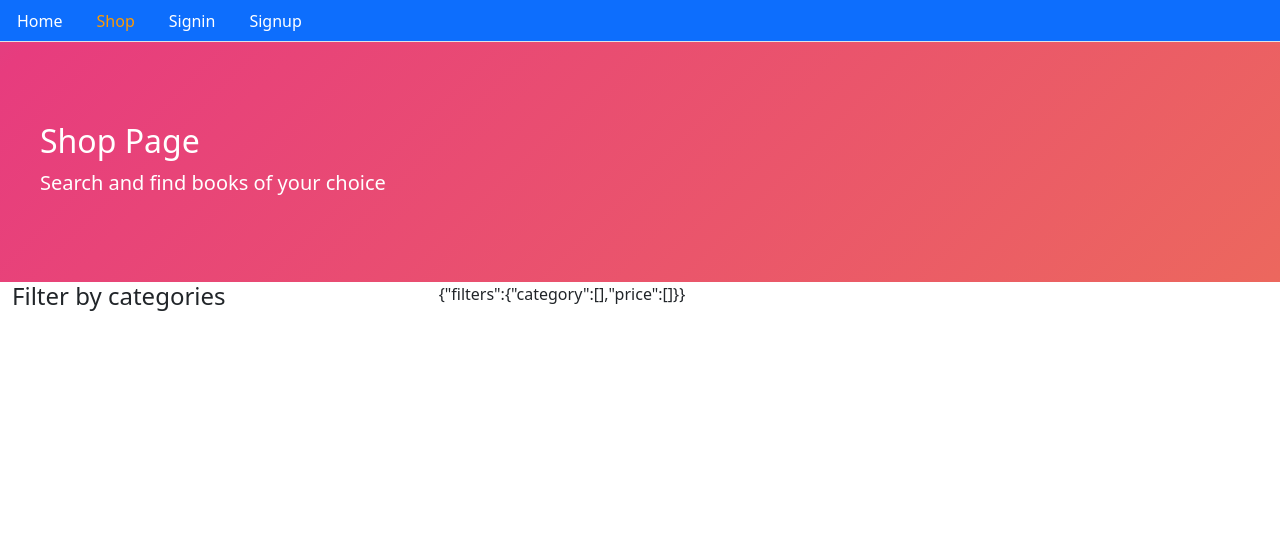
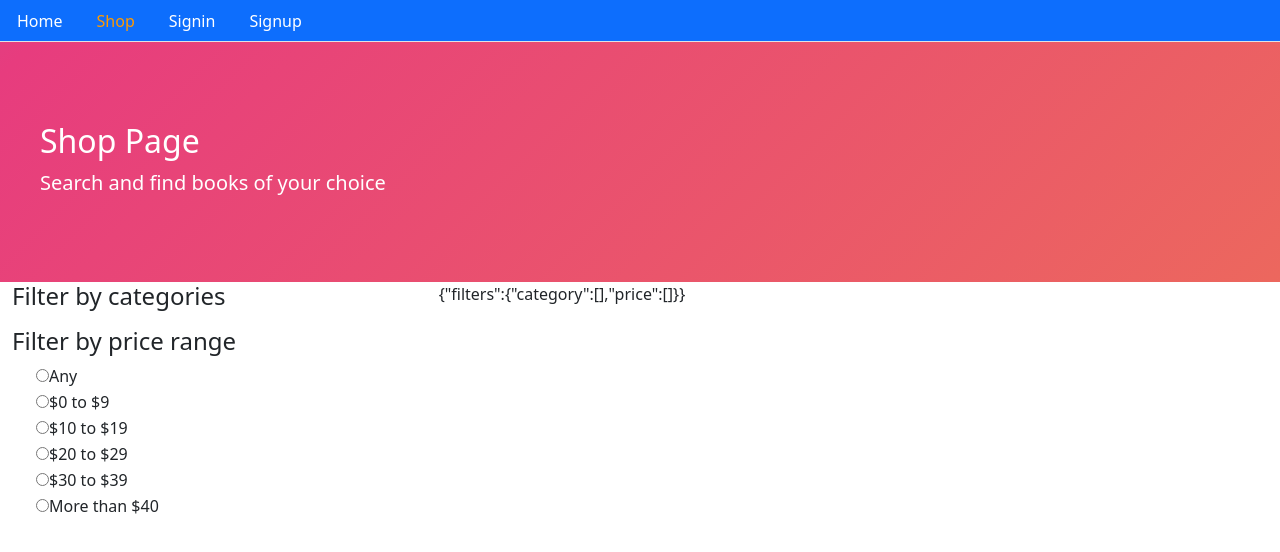
Before and after one commit to HtetOoNaing/ecommerce-udemy-react-hook, a React (Create React App) app: page /shop in a window 1280 px wide. Shown: the top 552 px of the page. Built offline with nearby package versions, Linux system fonts and the light colour scheme; no server answers.

Commit message:
add radio buttons for price range

```diff
--- /dev/null
+++ b/src/core/RadioBox.js
@@ -0,0 +1,19 @@
+import React, { Fragment, useState } from 'react';
+
+const RadioBox = ({prices}) => {
+    const [value, setValue] = useState(0);
+    const handleChange = () => {
+
+    }
+
+    return prices.map((p, i) => (
+        <div key={i}>
+            <div className="form-check">
+                <input onChange={handleChange} value={p._id} type="radio" className="mr-2 ml-4" />
+                <label className="form-check-label">{p.name}</label>
+            </div>
+        </div>
+    ))
+}
+
+export default RadioBox;
--- a/src/core/Shop.js
+++ b/src/core/Shop.js
@@ -3,6 +3,8 @@
 import Card from './Card';
 import { getCategories } from './apiCore';
 import Checkbox from './Checkbox';
+import RadioBox from './RadioBox';
+import {prices} from './fixedPrices';
 
 const Shop = () => {
     const [myFilters, setMyFilters] = useState({
@@ -40,6 +42,10 @@
                     <ul>
                         <Checkbox categories={categories} handleFilters={filters => handleFilters(filters, 'category')} />
                     </ul>
+                    <h4>Filter by price range</h4>
+                    <div>
+                        <RadioBox prices={prices} handleFilters={filters => handleFilters(filters, 'price')} />
+                    </div>
                 </div>
                 <div className="col-8">{JSON.stringify(myFilters)}</div>
             </div>
```
